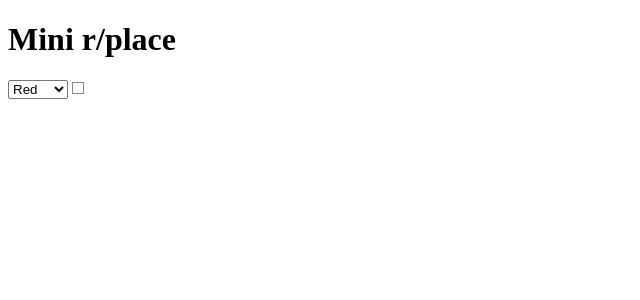
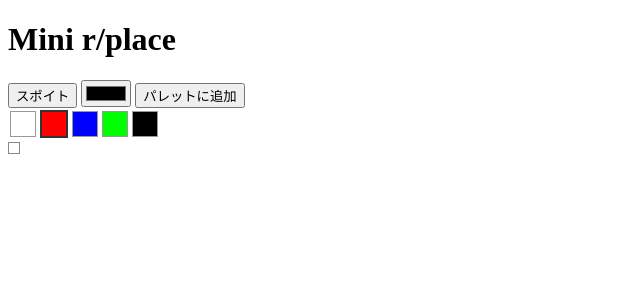
Before and after one commit to fly1014gk/places, a Flask app: template templates/index.html in a window 1280 px wide. Shown: the top 300 px of the page, without its empty margins (0-640 px from the left). Run offline with Flask 3, Linux system fonts and the light colour scheme; the template is opened without the code that fills it: most values are stand-ins (such as "Sample title", 1, 10 or a date in 2020).

Commit message:
Update index.html

```diff
--- a/templates/index.html
+++ b/templates/index.html
@@ -4,43 +4,100 @@
     <title>Mini r/place</title>
     <style>
         canvas { border: 1px solid #888; }
+        #palette span {
+            display: inline-block;
+            width: 24px; height: 24px;
+            border: 1px solid #999;
+            margin: 2px;
+            cursor: pointer;
+            vertical-align: middle;
+        }
+        #palette .selected { border: 2px solid #333; }
     </style>
 </head>
 <body>
     <h1>Mini r/place</h1>
-    <select id="color">
-        <option value="1" style="background:red;">Red</option>
-        <option value="2" style="background:blue;">Blue</option>
-        <option value="3" style="background:green;">Green</option>
-        <option value="4" style="background:black;">Black</option>
-    </select>
-    <!-- 拡大率10倍で表示 -->
+    <div>
+        <button id="eyedropper">スポイト</button>
+        <input type="color" id="addcolor">
+        <button id="addcolorbtn">パレットに追加</button>
+    </div>
+    <div id="palette"></div>
     <canvas id="board" width="{{ size * 10 }}" height="{{ size * 10 }}"></canvas>
     <script>
         const size = {{ size }};
-        const scale = 10;  // 拡大率
-        const canvasData = {{ canvas|tojson }};
-        const colors = ["#fff", "#f00", "#00f", "#0f0", "#000"];
+        const scale = 10;
+        let canvasData = {{ canvas|tojson }};
+        let colors = ["#fff", "#f00", "#00f", "#0f0", "#000"]; // 0:白,1:赤,2:青,3:緑,4:黒
+        let currentColor = 1; // デフォルトは赤
+        let eyedropperMode = false;
+
+        // パレット描画
+        function drawPalette() {
+            const pal = document.getElementById('palette');
+            pal.innerHTML = '';
+            colors.forEach((col, idx) => {
+                let span = document.createElement('span');
+                span.style.background = col;
+                if(idx === currentColor) span.classList.add("selected");
+                span.onclick = () => {
+                    currentColor = idx;
+                    drawPalette();
+                }
+                pal.appendChild(span);
+            });
+        }
+        drawPalette();
+
+        // パレットに色追加
+        document.getElementById('addcolorbtn').onclick = function() {
+            const val = document.getElementById('addcolor').value;
+            if(!colors.includes(val)) {
+                colors.push(val);
+                currentColor = colors.length - 1;
+                drawPalette();
+            }
+        };
+
+        // スポイトモード切替
+        document.getElementById('eyedropper').onclick = function() {
+            eyedropperMode = !eyedropperMode;
+            this.style.background = eyedropperMode ? "#ffd" : "";
+        };
+
+        // キャンバス描画
         const ctx = document.getElementById('board').getContext('2d');
         function drawBoard() {
             for(let y=0; y<size; y++){
                 for(let x=0; x<size; x++){
-                    ctx.fillStyle = colors[canvasData[y][x]];
+                    ctx.fillStyle = colors[canvasData[y][x]] ?? "#fff";
                     ctx.fillRect(x * scale, y * scale, scale, scale);
                 }
             }
         }
         drawBoard();
 
+        // キャンバスクリック
         document.getElementById('board').addEventListener('click', function(e){
             const rect = this.getBoundingClientRect();
             const x = Math.floor((e.clientX - rect.left) / scale);
             const y = Math.floor((e.clientY - rect.top) / scale);
-            const color = document.getElementById('color').value;
+
+            if(eyedropperMode) {
+                // スポイト：その座標の色インデックスをパレット選択
+                if (canvasData[y] && canvasData[y][x] !== undefined) {
+                    currentColor = canvasData[y][x];
+                    eyedropperMode = false;
+                    document.getElementById('eyedropper').style.background = "";
+                    drawPalette();
+                }
+                return;
+            }
+
             fetch('/draw', {
                 method: 'POST',
                 headers: {'Content-Type': 'application/json'},
-                body: JSON.stringify({x: x, y: y, color: parseInt(color)})
+                body: JSON.stringify({x: x, y: y, color: currentColor})
             }).then(() => location.reload());
         });
     </script>
```
